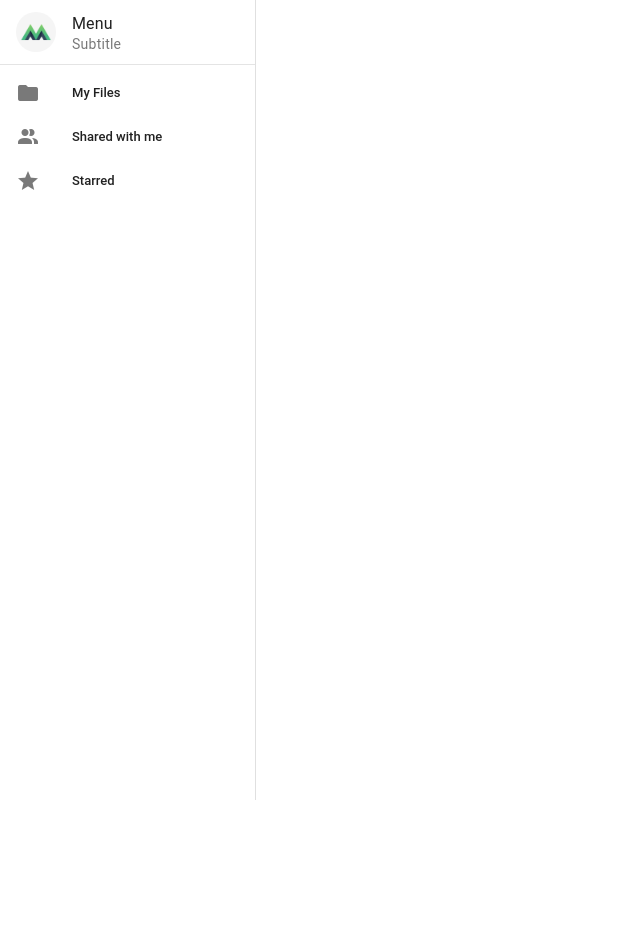
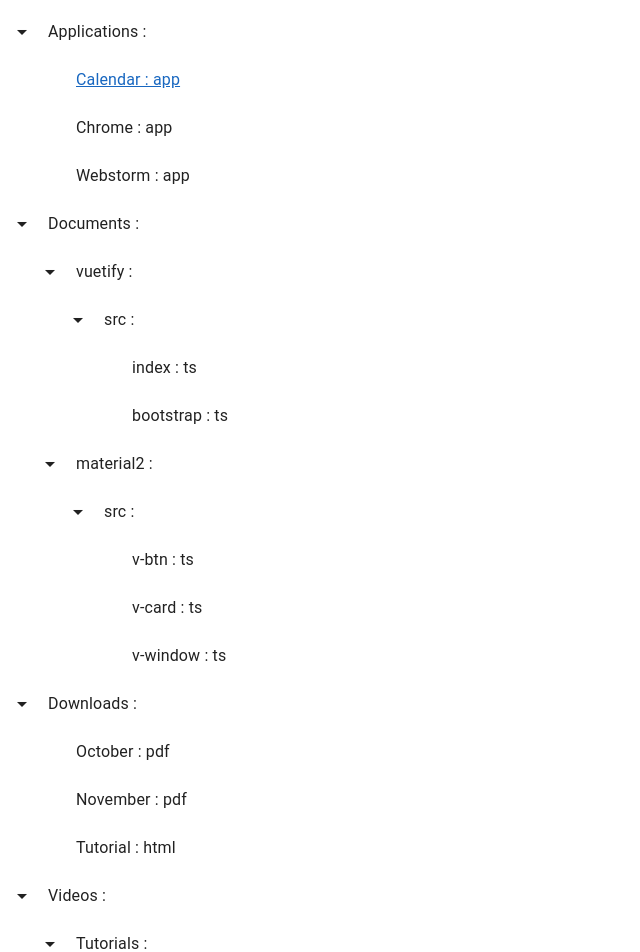
Before and after one commit to huy19712011/vuetify-basics-04h, a Vue app: page /sizeMenuTreeView in a window 1280 px wide. Shown: the top 952 px of the page, without its empty margins (0-640 px from the left). Before the commit the page ends 800 px from the top, so only its background shows below. Built offline with nearby package versions, Linux system fonts and the light colour scheme; a small style sheet from the web is missing.

Commit message:
Complex SizeMenu (Dashboard): example 1

```diff
--- a/components.d.ts
+++ b/components.d.ts
@@ -21,6 +21,7 @@
     RouterLink: typeof import('vue-router')['RouterLink']
     RouterView: typeof import('vue-router')['RouterView']
     SizeMenu: typeof import('./src/components/SizeMenu.vue')['default']
+    SizeMenuTreeView: typeof import('./src/components/SizeMenuTreeView.vue')['default']
     Tweet: typeof import('./src/components/Tweet.vue')['default']
   }
 }
--- a/src/App.vue
+++ b/src/App.vue
@@ -1,9 +1,10 @@
 <template>
   <v-app>
     <v-main>
-      <size-menu></size-menu>
+      <!-- <size-menu-tree-view></size-menu-tree-view> -->
+      <!-- <size-menu></size-menu> -->
       <!-- <profile /> -->
-      <!-- <router-view /> -->
+      <router-view />
     </v-main>
   </v-app>
 </template>
@@ -12,4 +13,5 @@
 import { RouterView } from "vue-router";
 import Profile from "./components/Profile.vue";
 import SizeMenu from "./components/SizeMenu.vue";
+import SizeMenuTreeView from "./components/SizeMenuTreeView.vue";
 </script>
--- /dev/null
+++ b/src/components/SizeMenuTreeView.vue
@@ -0,0 +1,93 @@
+<template>
+  <v-treeview :items="items" item-value="id" open-all>
+    <template #title="{ item }">
+      <RouterLink
+        v-if="item.to"
+        :to="item.to"
+        class="text-primary text-decoration-underline"
+      >
+        {{ item.title }}
+      </RouterLink>
+      <span v-else>
+        {{ item.title }}
+      </span>
+    </template>
+  </v-treeview>
+</template>
+<script setup>
+const items = [
+  {
+    id: 1,
+    title: "Applications :",
+    children: [
+      { id: 2, title: "Calendar : app", to: "/about" },
+      { id: 3, title: "Chrome : app" },
+      { id: 4, title: "Webstorm : app" },
+    ],
+  },
+  {
+    id: 5,
+    title: "Documents :",
+    children: [
+      {
+        id: 6,
+        title: "vuetify :",
+        children: [
+          {
+            id: 7,
+            title: "src :",
+            children: [
+              { id: 8, title: "index : ts" },
+              { id: 9, title: "bootstrap : ts" },
+            ],
+          },
+        ],
+      },
+      {
+        id: 10,
+        title: "material2 :",
+        children: [
+          {
+            id: 11,
+            title: "src :",
+            children: [
+              { id: 12, title: "v-btn : ts" },
+              { id: 13, title: "v-card : ts" },
+              { id: 14, title: "v-window : ts" },
+            ],
+          },
+        ],
+      },
+    ],
+  },
+  {
+    id: 15,
+    title: "Downloads :",
+    children: [
+      { id: 16, title: "October : pdf" },
+      { id: 17, title: "November : pdf" },
+      { id: 18, title: "Tutorial : html" },
+    ],
+  },
+  {
+    id: 19,
+    title: "Videos :",
+    children: [
+      {
+        id: 20,
+        title: "Tutorials :",
+        children: [
+          { id: 21, title: "Basic layouts : mp4" },
+          { id: 22, title: "Advanced techniques : mp4" },
+          { id: 23, title: "All about app : dir" },
+        ],
+      },
+      { id: 24, title: "Intro : mov" },
+      { id: 25, title: "Conference introduction : avi" },
+    ],
+  },
+];
+function openLink(url) {
+  window.open(url, "_blank");
+}
+</script>
--- a/src/router/index.js
+++ b/src/router/index.js
@@ -17,6 +17,11 @@
       path: "/about",
       name: "About",
       component: () => import("../pages/About.vue"),
+    },
+    {
+      path: "/sizeMenuTreeView",
+      name: "SizeMenuTreeView",
+      component: () => import("../components/SizeMenuTreeView.vue"),
     },
   ],
 });
```
